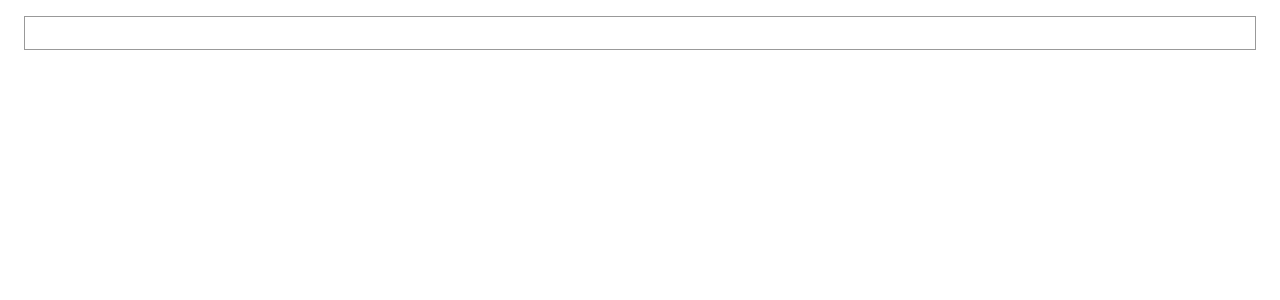
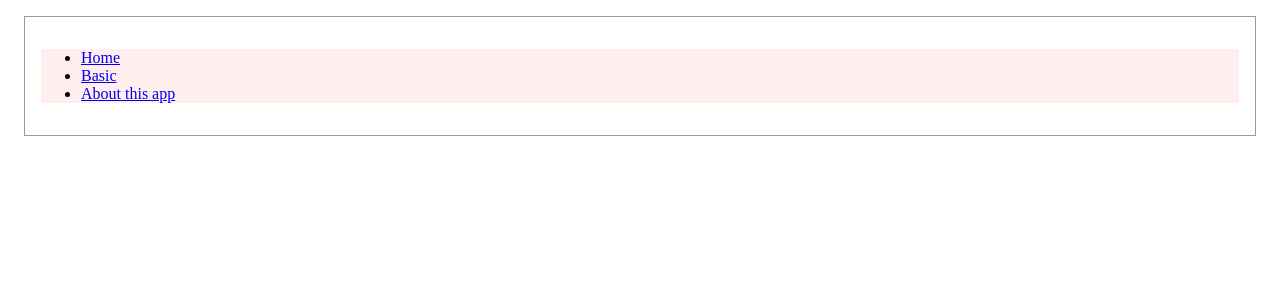
Before and after one commit to mixazizup/hatokurandom, a Nuxt app: page /about in a window 1280 px wide. Before the commit this address had no page. Shown: the top 300 px of the page. Built offline with nearby package versions, Linux system fonts and the light colour scheme.

Commit message:
Add /about

```diff
--- /dev/null
+++ b/pages/about.vue
@@ -0,0 +1,31 @@
+<template>
+  <div class="page">
+    <ul class="link-list">
+      <li class="link-item">
+        <nuxt-link to="/">
+          Home
+        </nuxt-link>
+      </li>
+      <li class="link-item">
+        <nuxt-link to="/expansion/basic">
+          Basic
+        </nuxt-link>
+      </li>
+      <li class="link-item">
+        <nuxt-link to="/about">
+          About this app
+        </nuxt-link>
+      </li>
+    </ul>
+  </div>
+</template>
+
+<script>
+export default {}
+</script>
+
+<style scoped>
+.page {
+  background: #fee;
+}
+</style>
```
